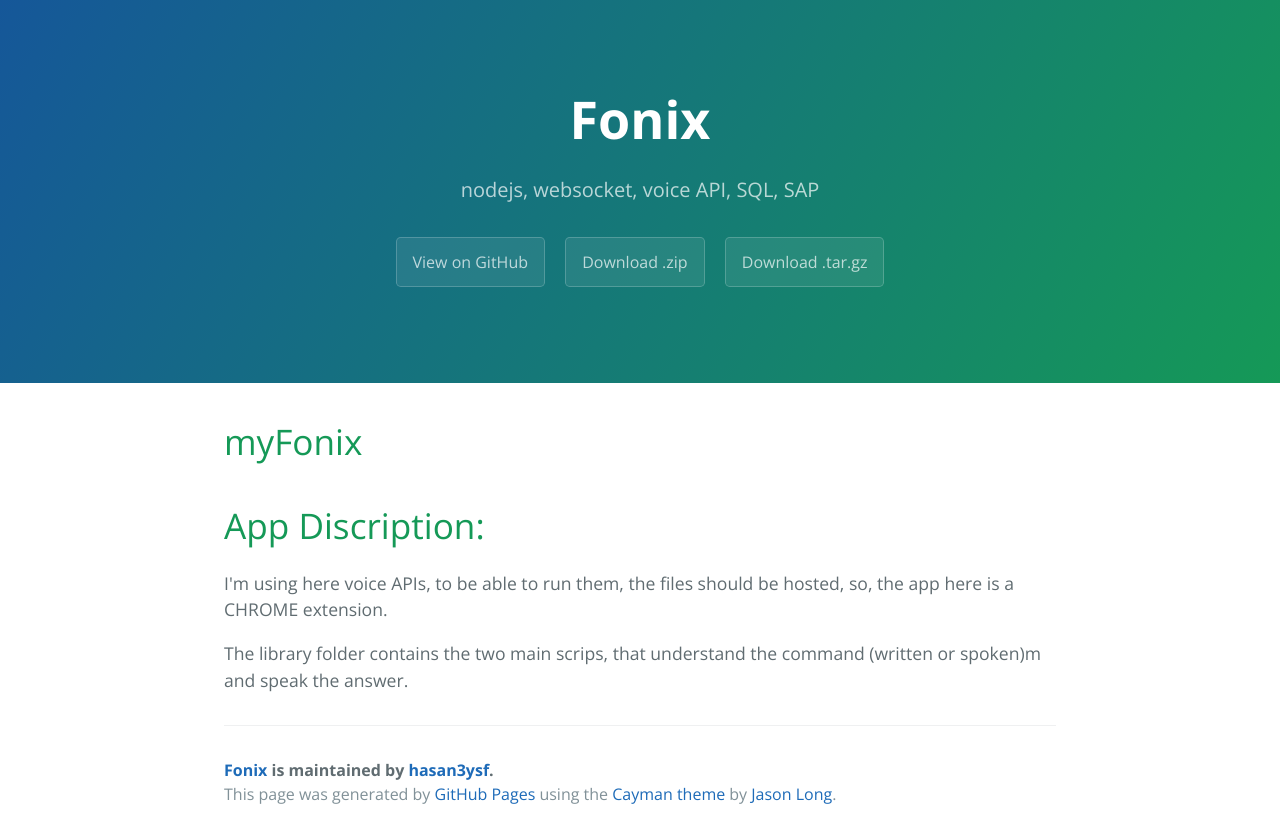
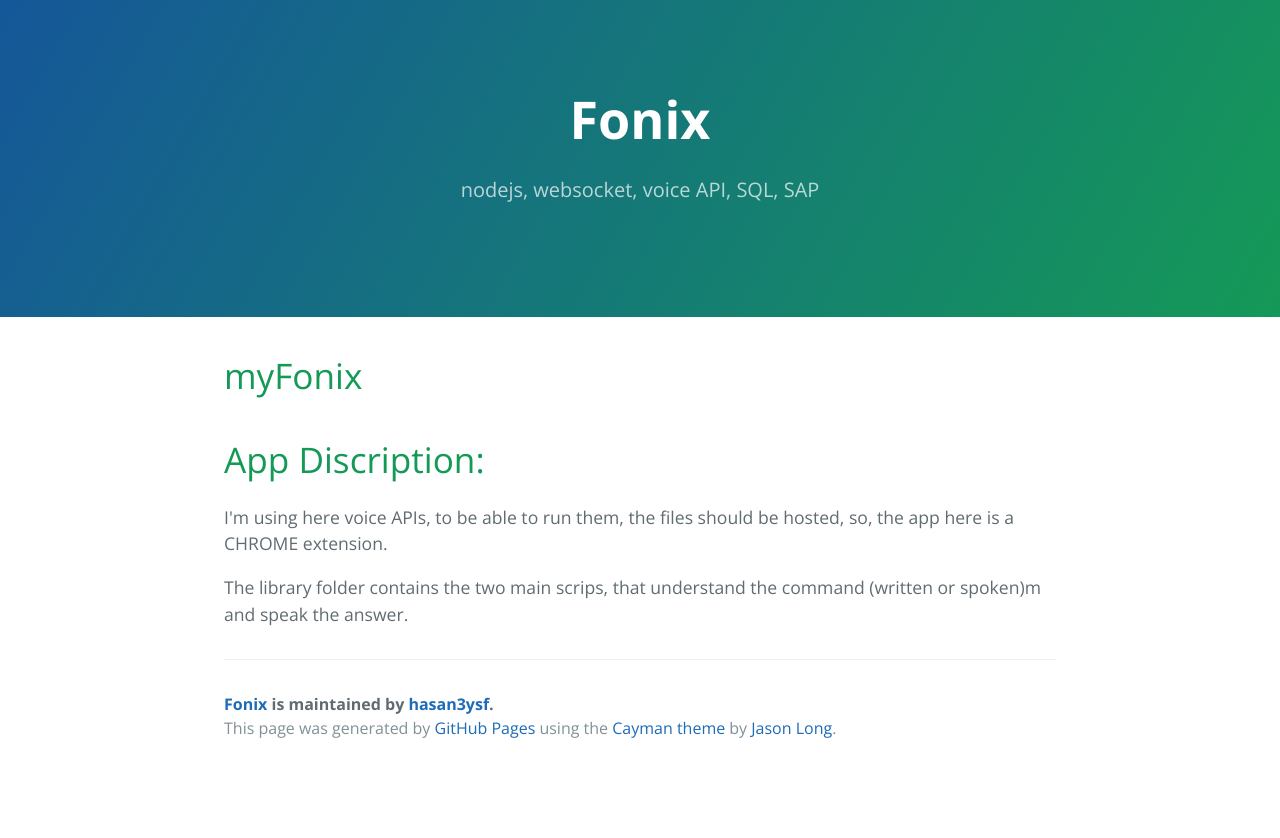
Before and after one commit to hasan3ysf/fonix, a plain HTML site: page index.html in a window 1280 px wide. After the commit the page ends 800 px from the top, so only its background shows below. Drawn offline with nearby package versions, Linux system fonts and the light colour scheme.

Commit message:
Update index.html

```diff
--- a/index.html
+++ b/index.html
@@ -13,9 +13,6 @@
     <section class="page-header">
       <h1 class="project-name">Fonix</h1>
       <h2 class="project-tagline">nodejs, websocket, voice API, SQL, SAP</h2>
-      <a href="https://github.com/hasan3ysf/myFonix" class="btn">View on GitHub</a>
-      <a href="https://github.com/hasan3ysf/myFonix/zipball/master" class="btn">Download .zip</a>
-      <a href="https://github.com/hasan3ysf/myFonix/tarball/master" class="btn">Download .tar.gz</a>
     </section>
 
     <section class="main-content">
```
